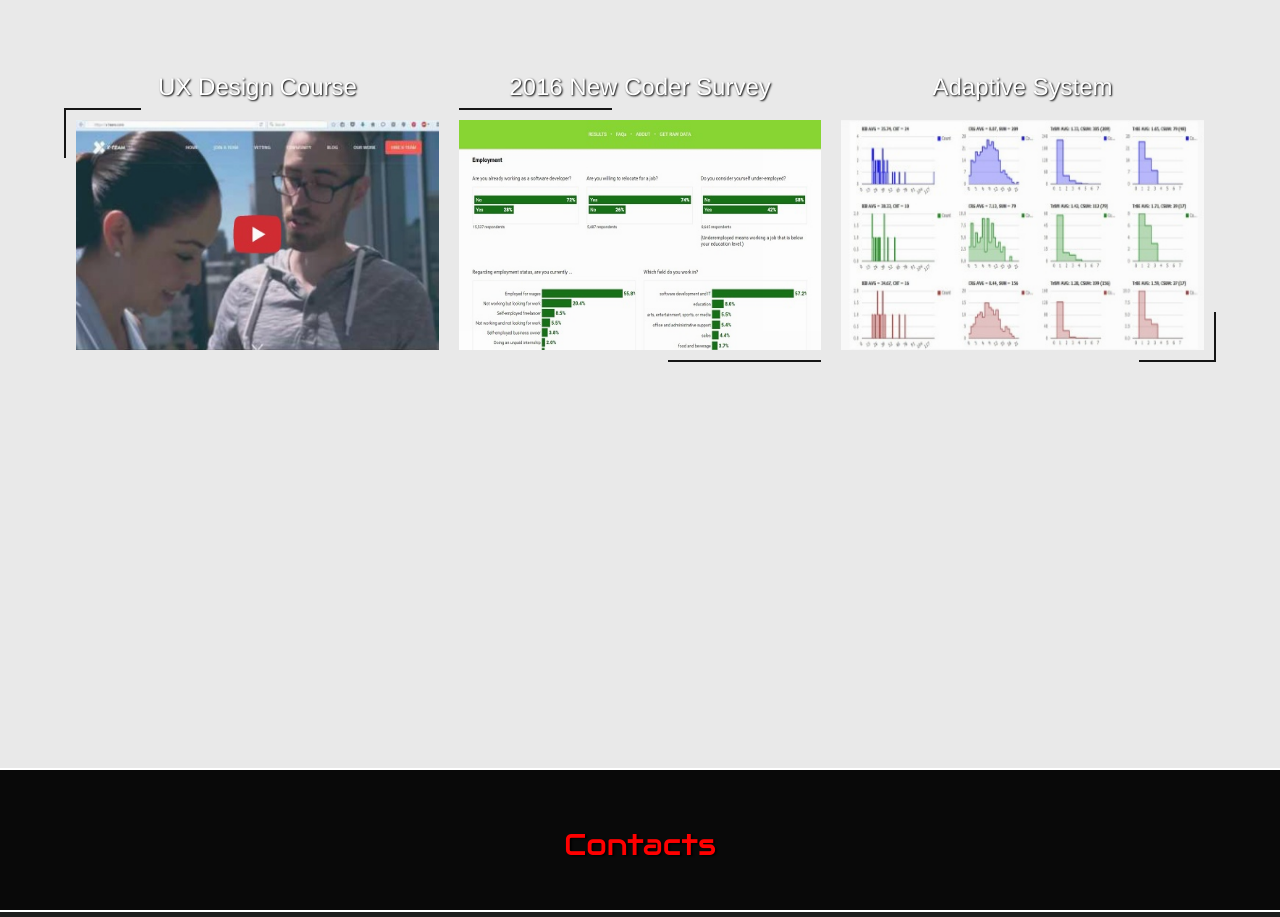
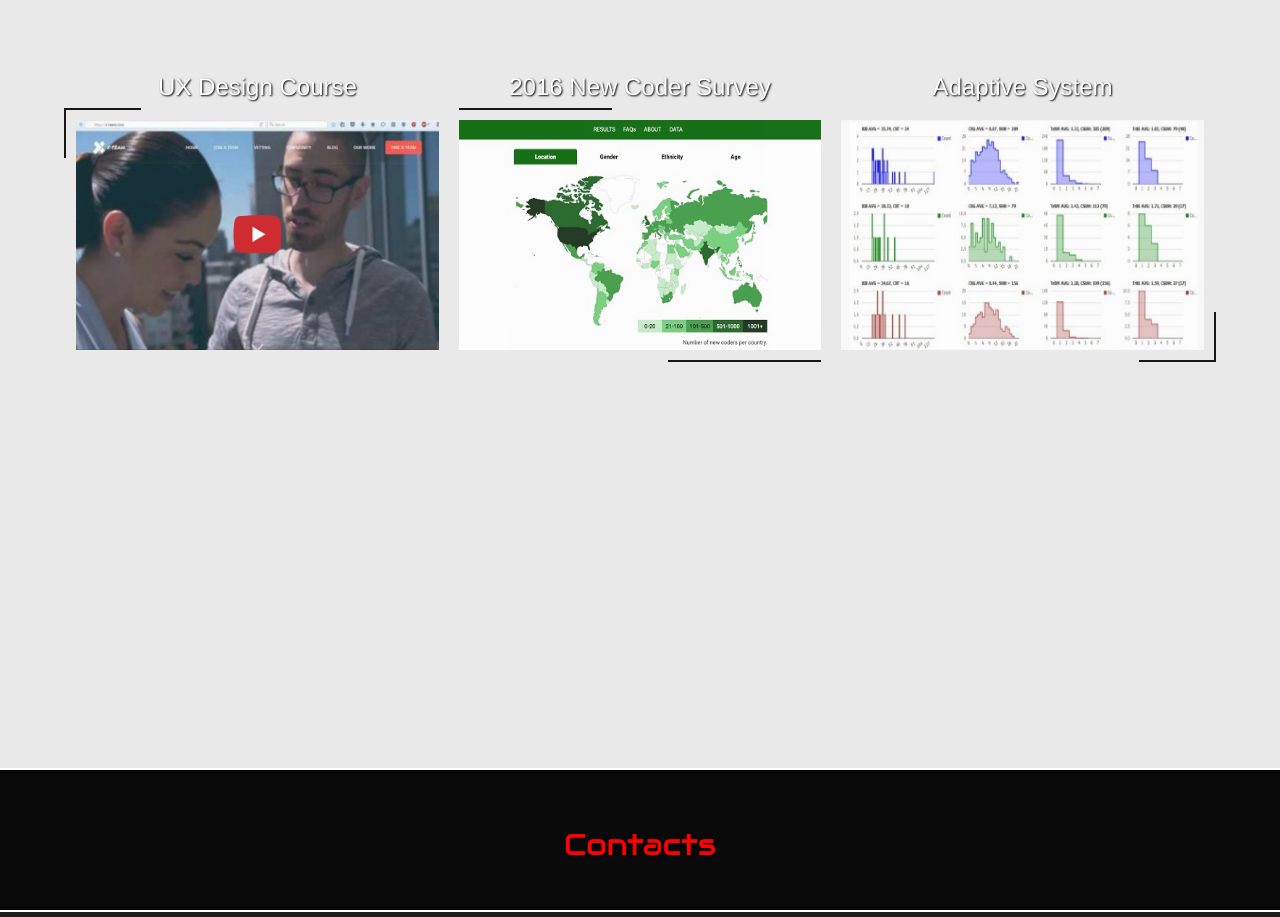
Before and after one commit to SamAI-Software/portfolio, a plain HTML site: page index.html in a window 1280 px wide. Shown: the part 940-1857 px from the top of the page. Drawn offline with nearby package versions, Linux system fonts and the light colour scheme.

Commit message:
Update pic for NCS

```diff
--- a/index.html
+++ b/index.html
@@ -121,7 +121,7 @@
 						<div class="proj-img">
 							<div class="left-line wow fadeInLeft" data-wow-delay="0.6s"></div>
 							<div class="right-line wow fadeInRight" data-wow-delay="0.6s"></div>
-							<img src="pic/2016NCS_03.jpg" alt="" class="img-responsive wow fadeIn" data-wow-delay="0.2s"/>
+							<img src="pic/2016NCS_04.jpg" alt="" class="img-responsive wow fadeIn" data-wow-delay="0.2s"/>
 						</div>
 					</a>
 				</div>
```
Also changed, not shown: pic/2016NCS_03.jpg (deleted), pic/2016NCS_04.jpg (added).
